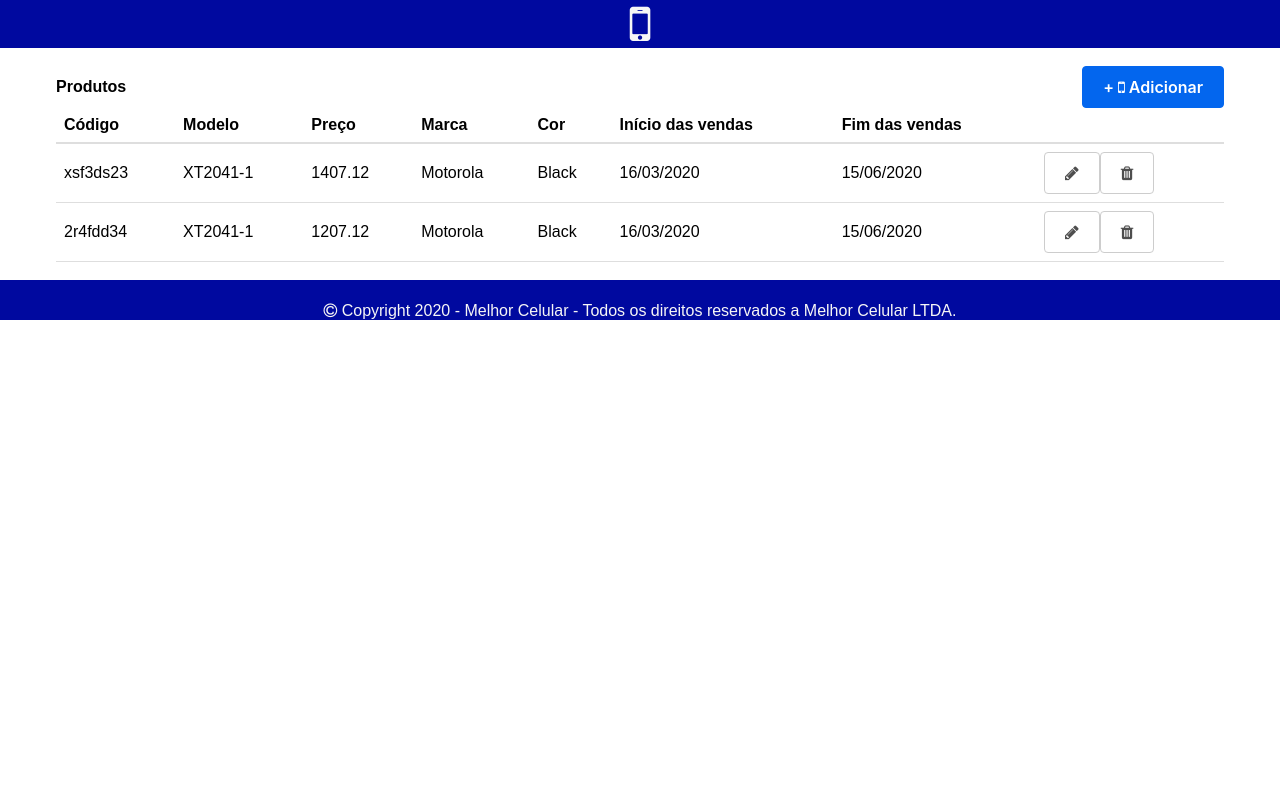
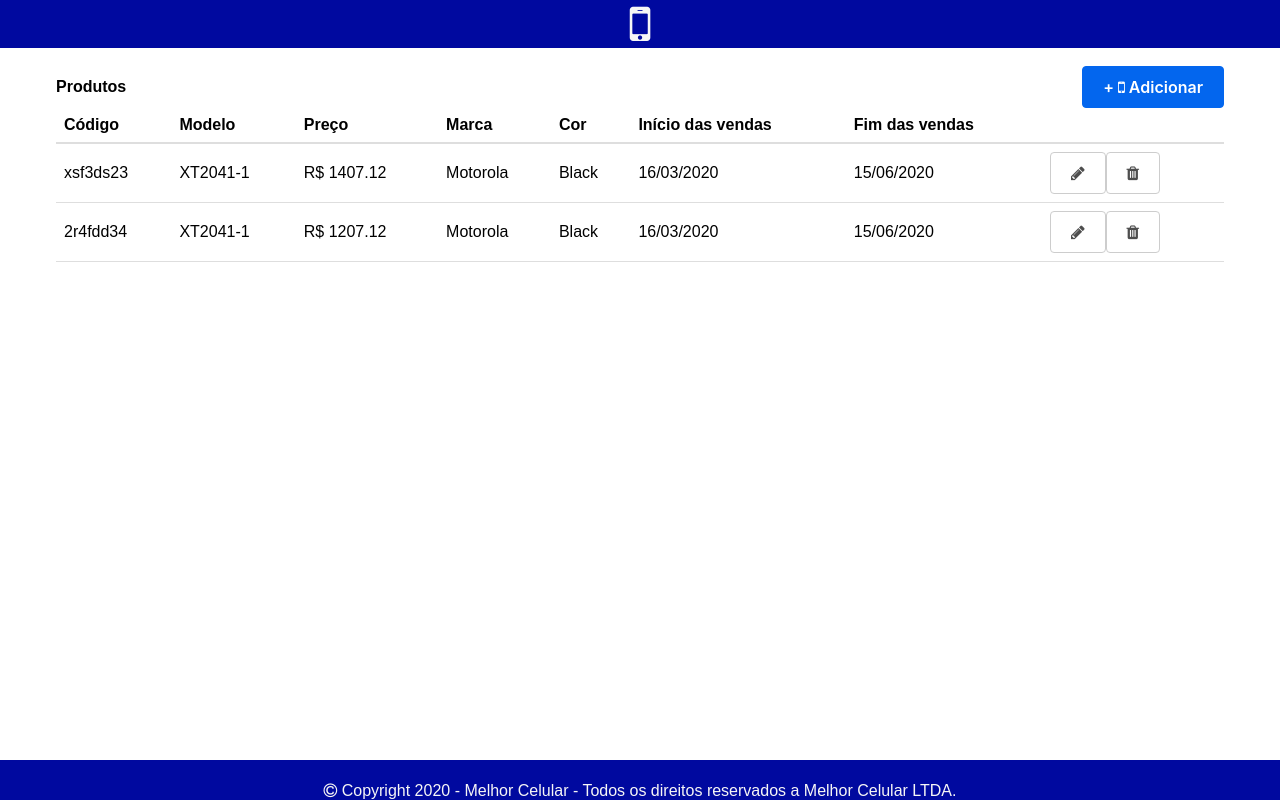
Before and after one commit to alessandroliver/teste-front-end, a React (Create React App) app: page / in a window 1280 px wide. Built offline with nearby package versions, Linux system fonts and the light colour scheme.

Commit message:
Small changes

```diff
--- a/src/App.css
+++ b/src/App.css
@@ -36,7 +36,6 @@ main.container {
 footer.footer {
   grid-area: footer;
 }
-
 
 .container, .small-container, .medium-container {
   max-width: 1200px;
--- a/src/App.js
+++ b/src/App.js
@@ -133,6 +133,9 @@ const App = () => {
 				</div>
 			</div>
 			<br />
+			<br />
+			<br />
+			<br />
 			<Footer />
 			</div>
 		</React.Fragment>
--- a/src/tables/ProductTable.js
+++ b/src/tables/ProductTable.js
@@ -27,7 +27,7 @@ const ProductTable = props => (
           <tr key={product.id}>
             <td>{product.id}</td>
             <td>{product.model}</td>
-            <td>{product.price}</td>
+            <td>{'R$ ' + product.price}</td>
             <td>{product.brand}</td>
             <td>{product.color}</td>
             <td>{dateFormat(product.startDate)}</td>
--- a/src/template/Footer.css
+++ b/src/template/Footer.css
@@ -1,5 +1,8 @@
 footer.footer {
-    display: flex;
+    bottom: 0;
+    position: fixed;
+    width: 100%;
+    text-align: center;
     justify-content: center;
     background-color: #00099F;
     color: #f6f6f6;
```
Also changed, not shown: src/icon/icon-m-100.png (added), src/icon/icon-m-50.png (added).
